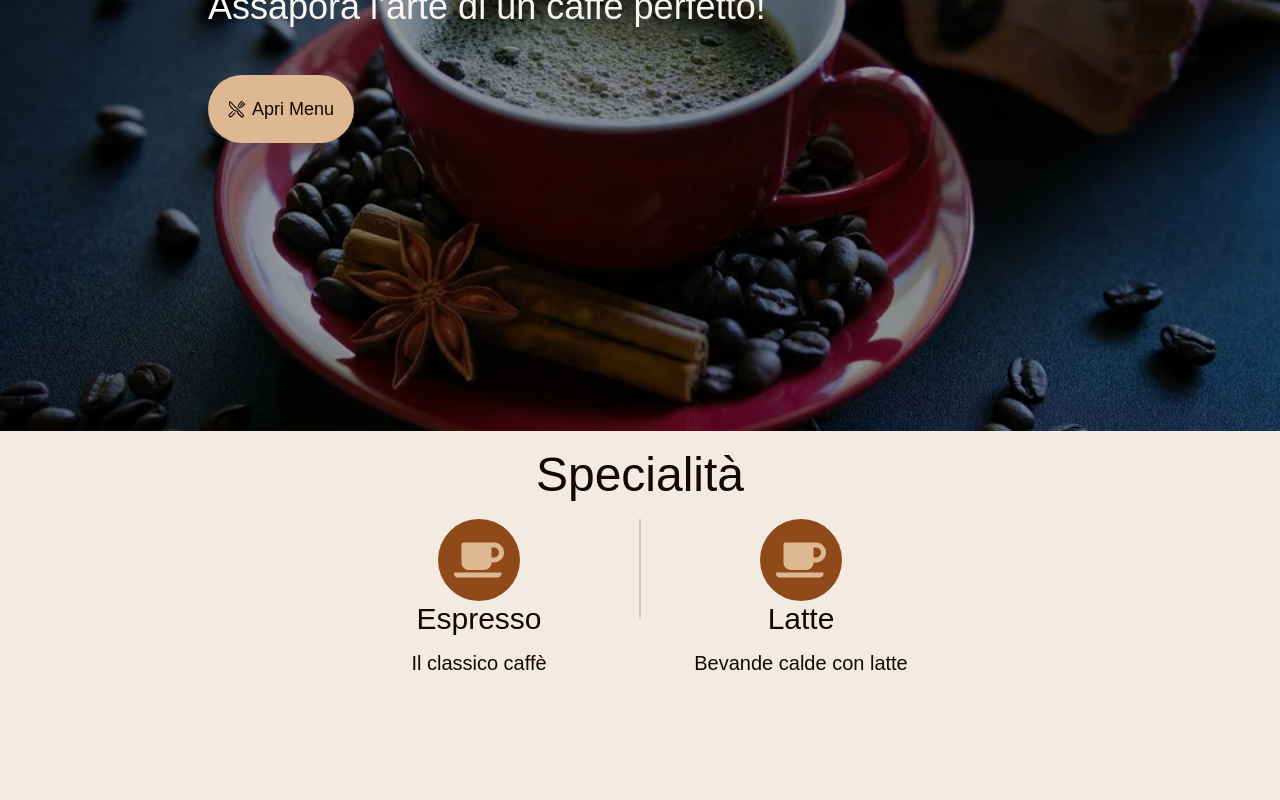
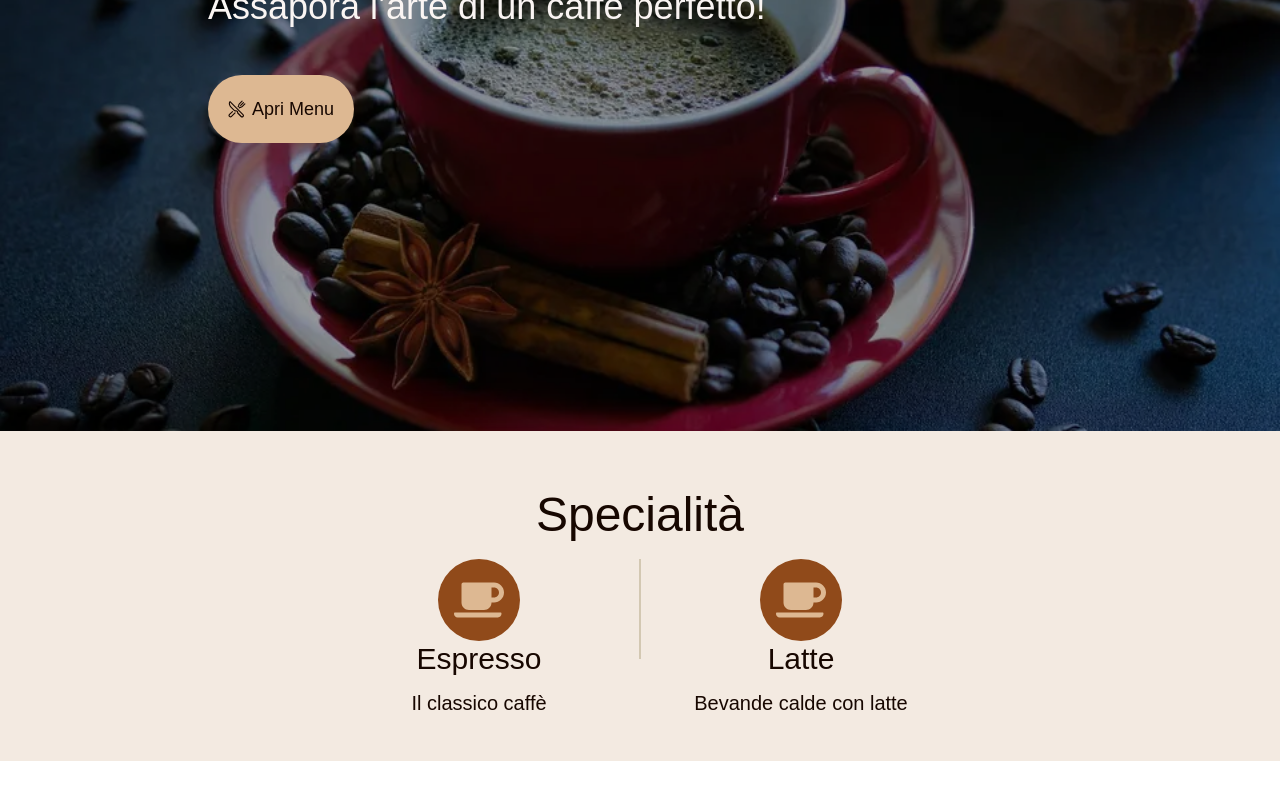
Before and after one commit to moreee-sa/esse-bar, a React (Vite) app: page /#/ in a window 1280 px wide. Shown: the part 302-1102 px from the top of the page. After the commit the page ends 1063 px from the top, so only its background shows below. Built offline with nearby package versions, Linux system fonts and the light colour scheme; a web font is replaced by a local one.

Commit message:
Fix/background height in SpecialtiesSection for improved layout

```diff
--- a/src/components/Home/SpecialtiesSection/index.tsx
+++ b/src/components/Home/SpecialtiesSection/index.tsx
@@ -5,7 +5,7 @@ function SpecialtiesSection() {
   const { primary, text } = useTheme();
 
   return (
-    <div className="bg-[#f3eae1] h-screen">
+    <div className="bg-[#f3eae1] py-10">
       {/* Testo */}
       <div className="w-full flex items-center justify-center p-5">
         <span
```
